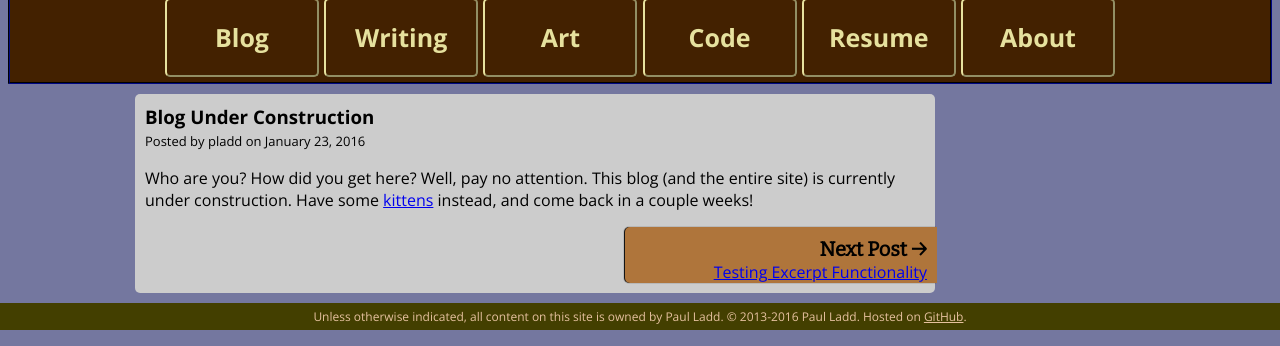
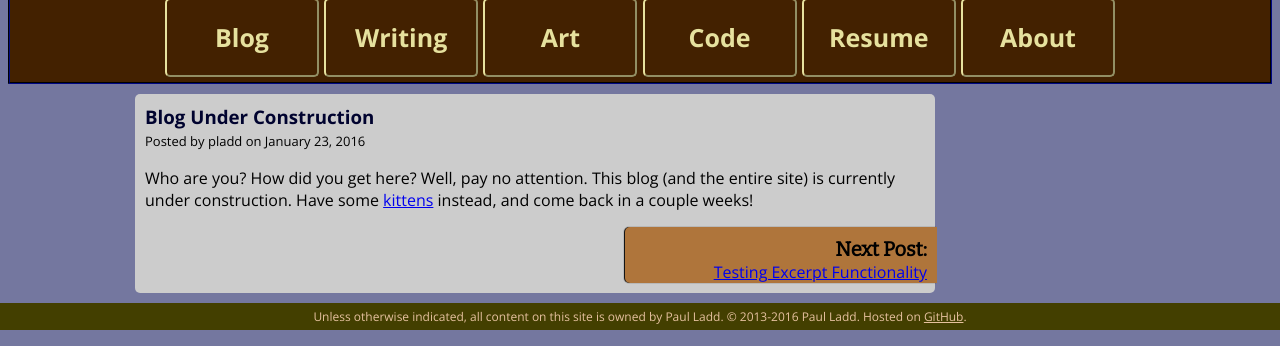
Before and after one commit to itspladd/personal-website-old, a Jekyll site: the page built from blog/_posts/2016-01-23-blog-construction.md, in a window 1280 px wide. Shown: the part 213-559 px from the top of the page. Built offline with Jekyll 4.4.1, drawn with Linux system fonts in a browser that asks for light colours.

Commit message:
Using post-head style, removed arrow

```diff
--- a/_layouts/post.html
+++ b/_layouts/post.html
@@ -24,7 +24,7 @@ layout: default
     <!-- End of dotnil's code ---------------------->
     <section>
         <article>
-            <h1>{{ page.title }}</h1>
+            <h1><a href="{{ page.url }}" class=" post-head">{{ page.title }}</a></h1>
             <span class="dateauthor">Posted by {{ page.author }} on {{ page.date | date: '%B %d, %Y' }}</span>
             {{ content }}
             {% if prev_post %}
@@ -35,7 +35,7 @@ layout: default
             {% endif %}
             {% if next_post %}
             <aside class="midtext-right" style="text-align: right">
-                    <h4 class="prev-next">Next Post &#8594;</h4>
+                    <h4 class="prev-next">Next Post:</h4>
                     <a rel="next" href="{{ next_post.url }}">{{ next_post.title }}</a>
             </aside>
             {% endif %}
--- a/blog/index.html
+++ b/blog/index.html
@@ -15,7 +15,7 @@ title: "Paul Ladd does a blog"
 
 <section>
     <article>
-        <h1><a href="{{ site.categories.blog[0].url }}">{{ site.categories.blog[0].title }}</a></h1>
+        <h1><a class="post-head" href="{{ site.categories.blog[0].url }}">{{ site.categories.blog[0].title }}</a></h1>
         <span class="dateauthor">Posted by {{ site.categories.blog[0].author }} on {{ site.categories.blog[0].date | date: '%B %d, %Y' }}</span>
         {{ site.categories.blog[0].content }}
         <aside class="midtext-left">
```
